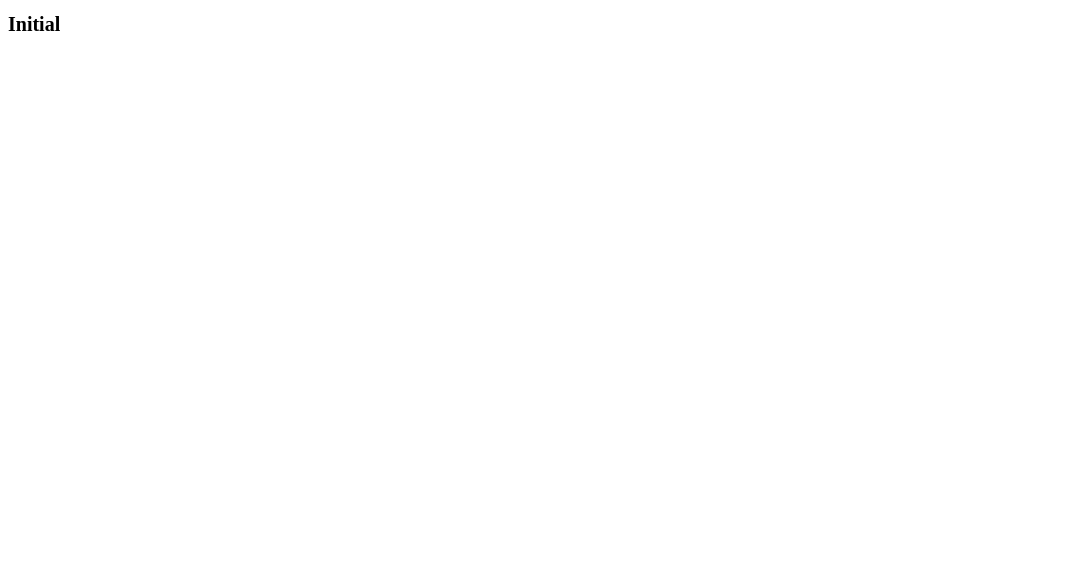
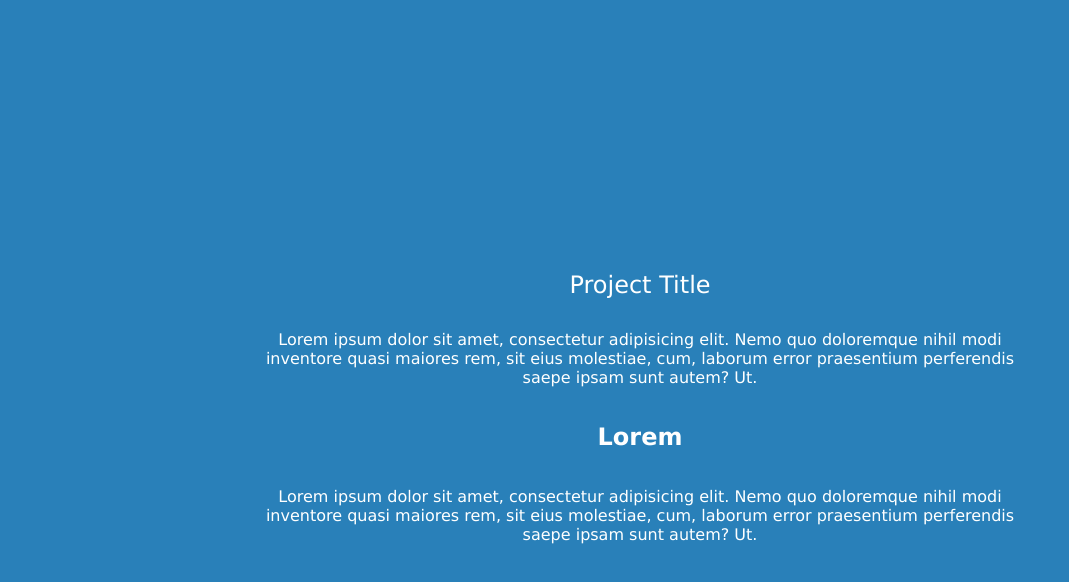
Before and after one commit to harrymt/grunt-boilerplate, a website: page build.html in a window 1280 px wide. Shown: the whole page, without its empty margins (0-1069 px from the left). Drawn offline with Linux system fonts and the light colour scheme; files that its build step writes are made by us from their sources.

Commit message:
Added initial project stylings

```diff
--- a/build.html
+++ b/build.html
@@ -27,7 +27,12 @@
 <body>
 
 
-    <h1>Initial</h1>
+<div class="wrapper">
+    <h1>Project Title</h1>
+    <p>Lorem ipsum dolor sit amet, consectetur adipisicing elit. Nemo quo doloremque nihil modi inventore quasi maiores rem, sit eius molestiae, cum, laborum error praesentium perferendis saepe ipsam sunt autem? Ut.</p>
+    <h2>Lorem</h2>
+    <p>Lorem ipsum dolor sit amet, consectetur adipisicing elit. Nemo quo doloremque nihil modi inventore quasi maiores rem, sit eius molestiae, cum, laborum error praesentium perferendis saepe ipsam sunt autem? Ut.</p>
+</div>
 
 
   <!-- Optional: In-lines JS -->
--- a/js/main.js
+++ b/js/main.js
@@ -2,5 +2,5 @@
 // Some js
 
 'use strict';
-var test = 1;
-console.log(test);
+var test = 'JS';
+console.log('Dont forget the ' + test + '!');
--- a/sass/_partials/_base.scss
+++ b/sass/_partials/_base.scss
@@ -1,4 +1,44 @@
+
+// Project colours to Mark separate projects
+$flat-turquoise: #1abc9c;
+$flat-emerald: #1abc9c;
+$flat-orange: #e67e22;
+$flat-yellow: #f39c12;
+$flat-blue: #2980b9;
+$flat-purple: #9b59b6;
+$flat-grey: #95a5a6;
+
+
+body {
+    background-color: $flat-blue;
+    color: #fff;
+    font-family: Verdana, Geneva, sans-serif;
+}
 
 h1 {
-    font-size: 20px;
+    font-size: 24px;
+    font-style: normal;
+    font-variant: normal;
+    font-weight: 500;
+    line-height: 26px;
 }
+
+p,
+h1,
+h2 {
+    text-align: center;
+}
+
+html,
+body,
+.wrapper {
+    height: 100%;
+}
+
+.wrapper {
+    align-items: center;
+    display: flex;
+    flex-direction: column;
+    justify-content: center;
+    margin: auto 20%;
+}
```
Also changed, not shown: index.html (+1 -1 lines), parts/main.html (+6 -1 lines), main.min.js, style.css, 1 other file.
